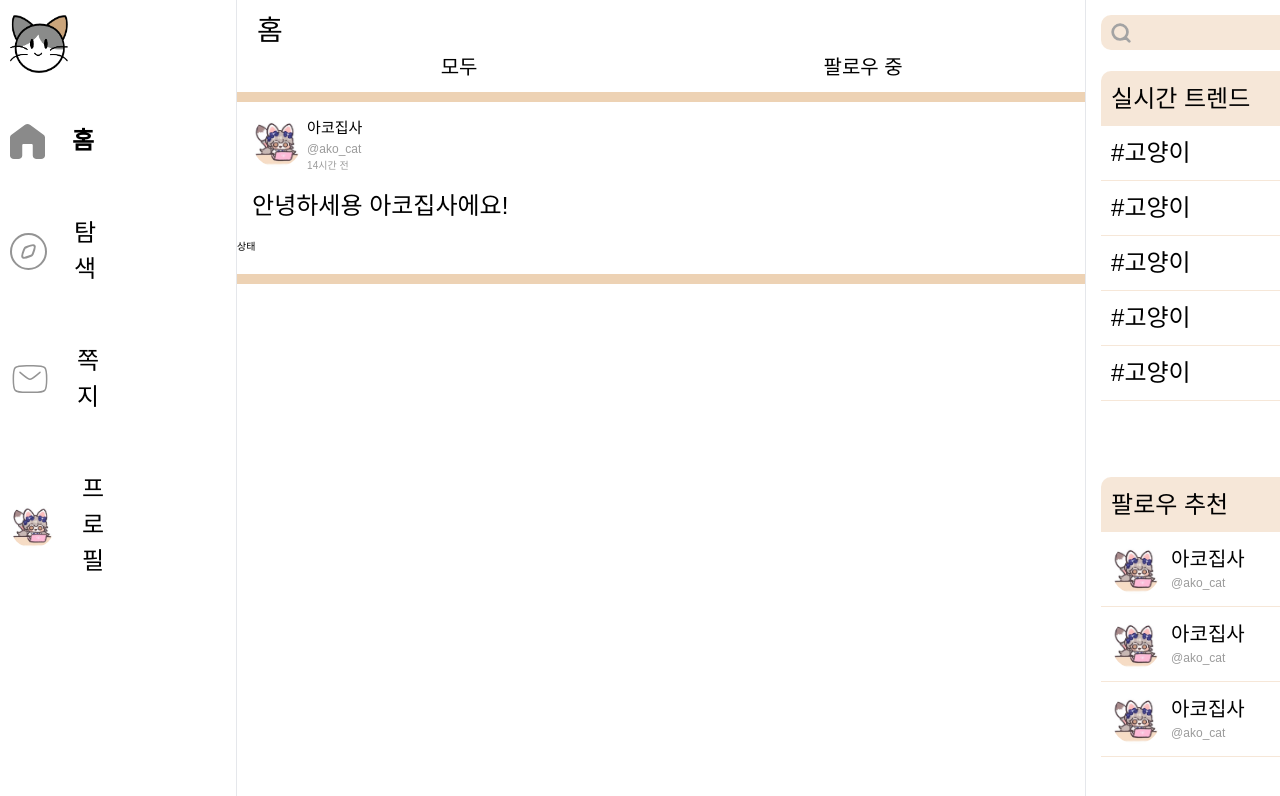
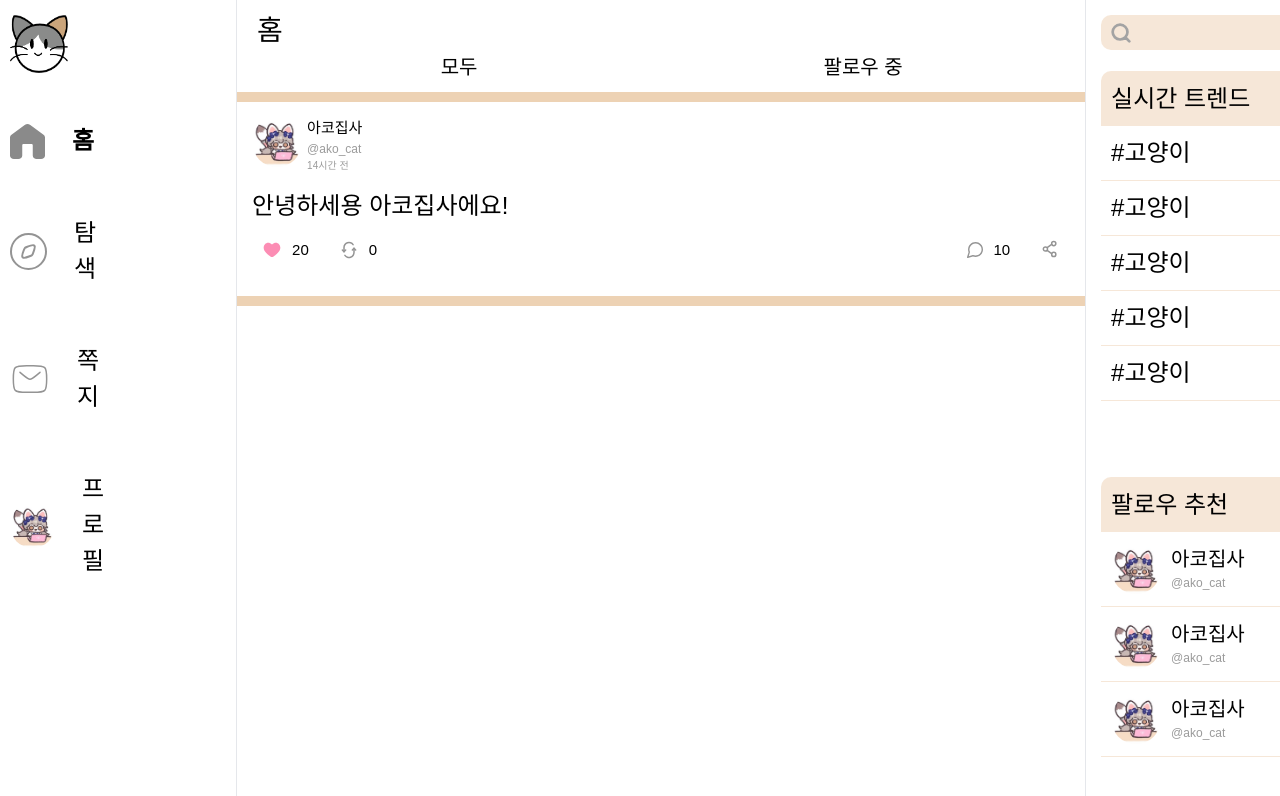
Before and after one commit to AkoIsCat/Monyang-i, a Next.js app: page /home in a window 1280 px wide. Shown: the top 796 px of the page. Built offline with nearby package versions, Linux system fonts and the light colour scheme; a web font is replaced by a local one.

Commit message:
Feat: ActionBox 컴포넌트 적용

```diff
--- a/src/app/(afterLogin)/_component/Posts.tsx
+++ b/src/app/(afterLogin)/_component/Posts.tsx
@@ -3,6 +3,7 @@ import PostsUser from './PostsUser';
 import Image from 'next/image';
 import { faker } from '@faker-js/faker';
 import { usePathname } from 'next/navigation';
+import ActionBox from './ActionBox';
 
 export default function Posts() {
   const postsUser = {
@@ -43,7 +44,15 @@ export default function Posts() {
           layout="fill"
         />
       </div> */}
-      <div>상태</div>
+      <div className="m-input">
+        <ActionBox
+          heartStatus={true}
+          heartCount={20}
+          repostsStatus={false}
+          repostsCount={0}
+          commentCount={10}
+        />
+      </div>
       {(path === '/home' || path === '/search') && (
         <div className="text-headerSize py-right px-[20px] border-b-10 border-darkBrown" />
       )}
```
